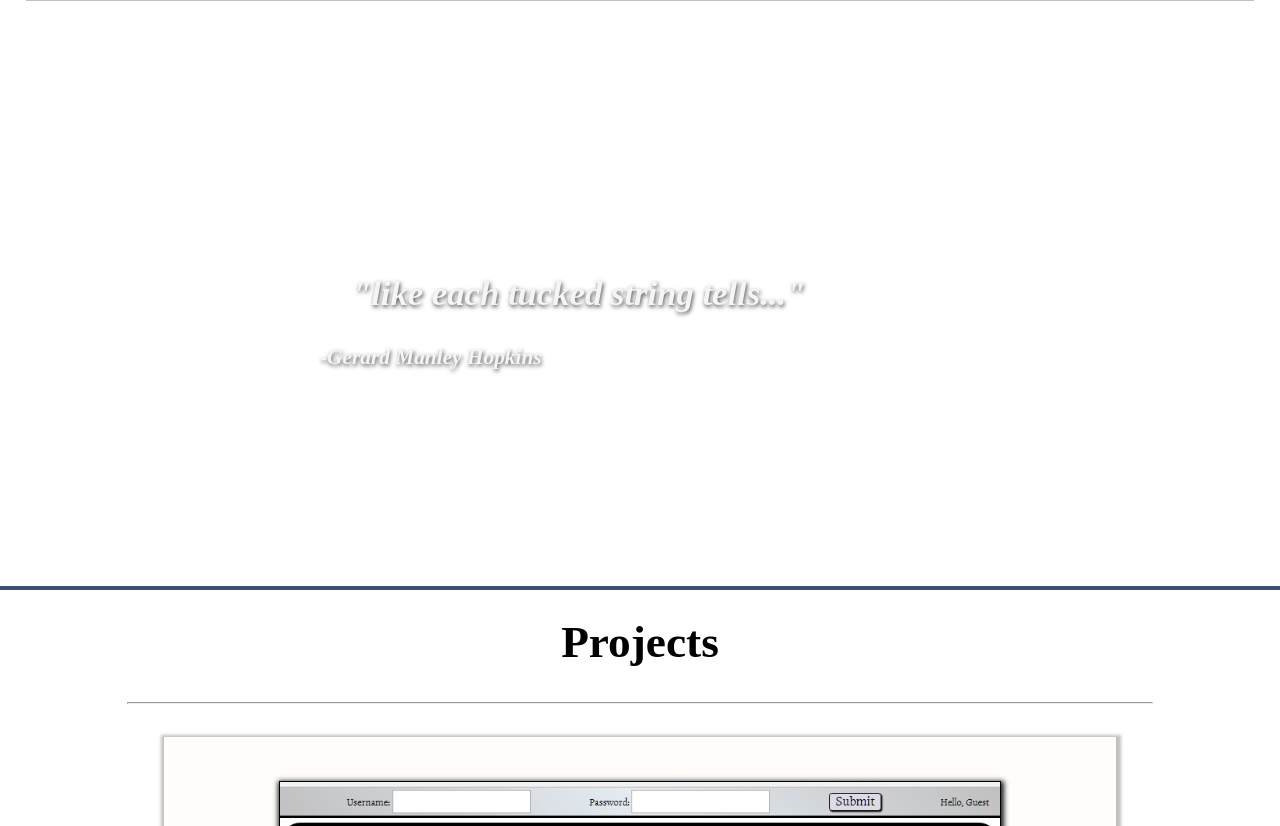
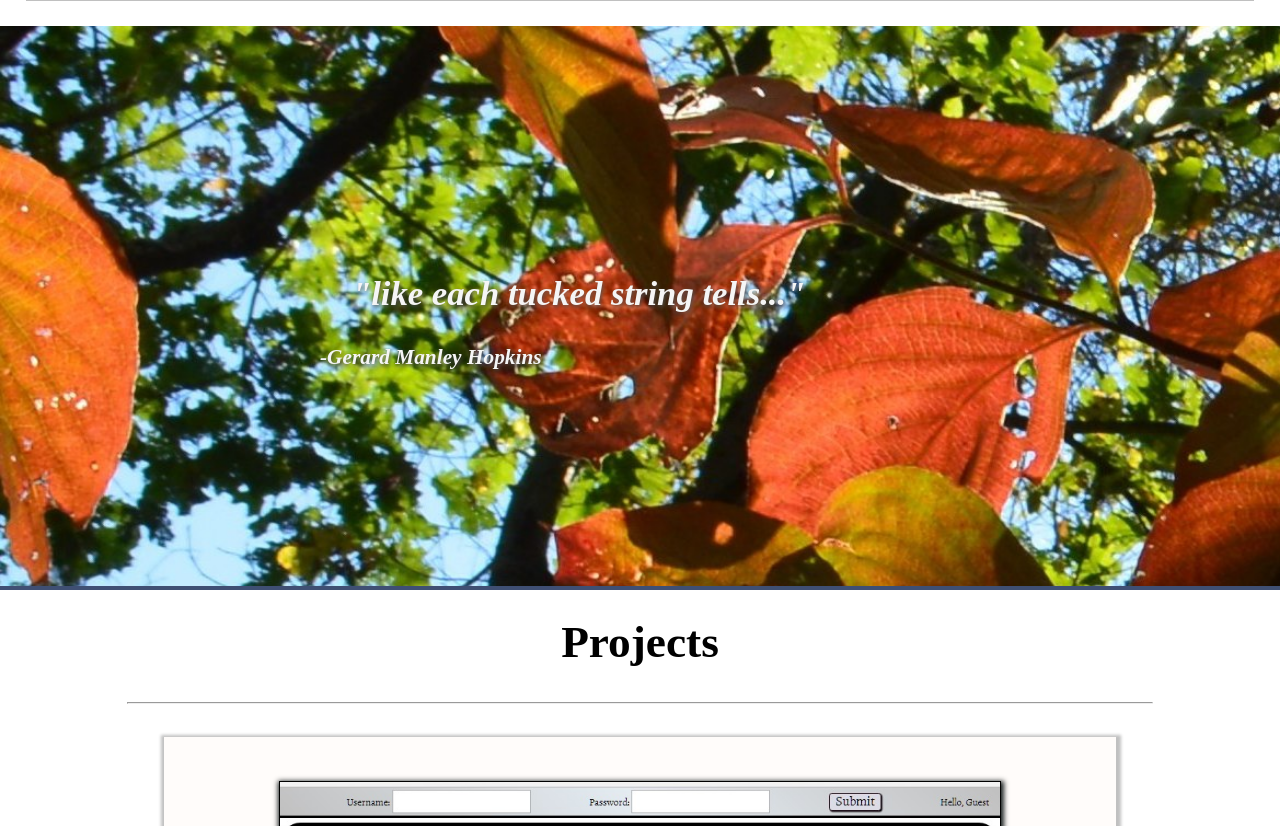
Before and after one commit to gtrabbit/personalsite, a plain HTML site: page portfolio/index.html in a window 1280 px wide. Shown: the part 2270-3096 px from the top of the page. Drawn offline with Linux system fonts and the light colour scheme; a web font is replaced by a local one.

Commit message:
Refactor: Add high-res BG for ipad + offset to bottom image

```diff
--- a/portfolio/port-assets/SASS/main.scss
+++ b/portfolio/port-assets/SASS/main.scss
@@ -776,7 +776,7 @@ $margin-width: 15px;
 
 
 //load wider backdrops for large displays
-@media only screen and (min-width: 1080px){
+@media only screen and (min-width: 1000px){
 
 
 .blue-backdrop2{
--- a/portfolio/port-assets/js/scripts.js
+++ b/portfolio/port-assets/js/scripts.js
@@ -78,22 +78,22 @@ const makeScrolly = function(){
 	let count = 0;
 	let height = window.innerHeight;
 	let width = window.innerWidth;
-	let speed;
+	let offset;
 	if (/iPad|iPhone|iPod/.test(navigator.userAgent) && !window.MSStream){
-		speed = 2;
+		offset = height * 4;
 	} else {
-		speed = (height / width)*2;
+		offset = 0;
 	}
 
 	window.onscroll = ()=>{
 		if (count % 4 === 0){
-			console.log(speed)
 			faders.forEach(function(a){
 	 		a.style.opacity =  1 - Math.pow( Math.abs( ( ( (window.innerHeight - (a.scrollHeight  ) )  /2) - (a.offsetTop - window.scrollY ) ) / (window.innerHeight/2)  ), 3 )
 	 		})
 		paraEls.forEach((el) => {
 			value = (window.pageYOffset - el.offsetTop + window.innerHeight)
-			let yPos = -(value / speed);
+			let yPos = -(value / 8);
+			if (el.id === "flags") yPos += offset;
 			let coords = '50% ' + yPos + 'px';
 			el.style.backgroundPosition = coords;
 		})
```
Also changed, not shown: portfolio/port-assets/css/main.css.
